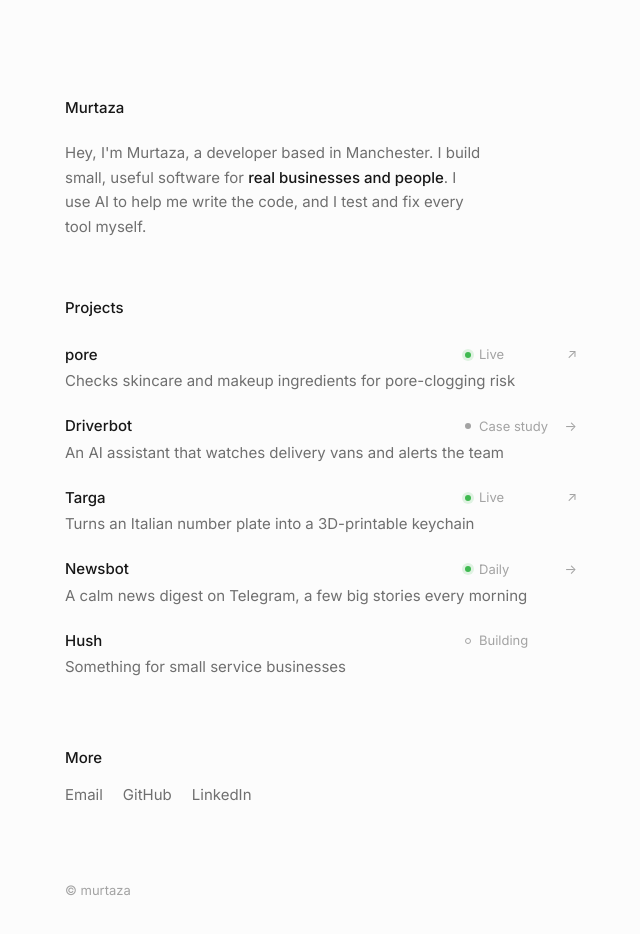
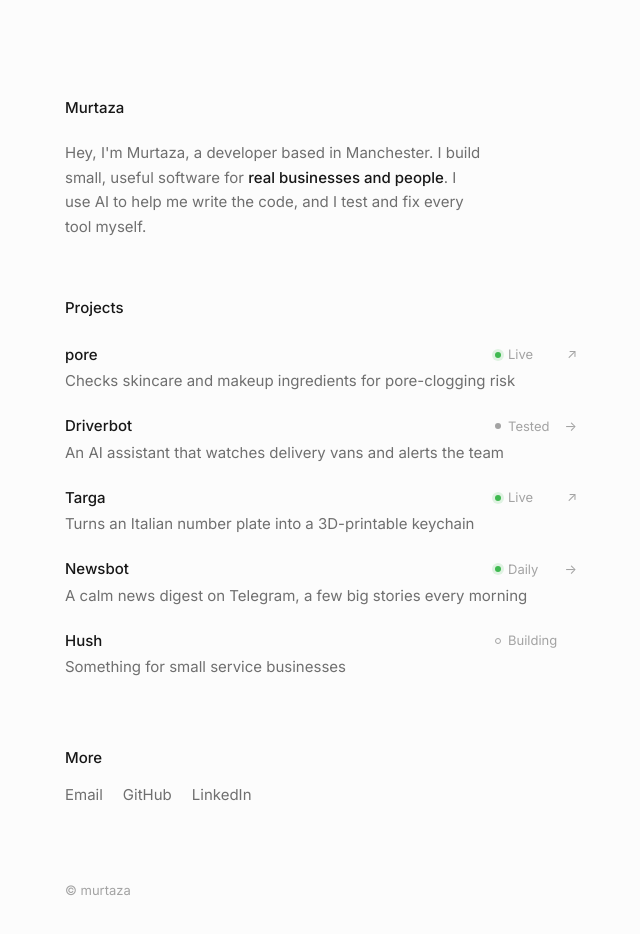
Before and after one commit to murtaza-waqar-257/portfolio, a plain HTML site: page minimal.html in a window 1280 px wide. Shown: the whole page, without its empty margins (319-959 px from the left). Drawn offline with Linux system fonts and the light colour scheme.

Commit message:
Tighter aligned status column
Co-Authored-By: Claude Opus 5.5 <noreply@anthropic.com>
Claude-Session: https://claude.ai/code/session_01FWnBPf5kC9zaMZ897J1xA9

```diff
--- a/minimal.html
+++ b/minimal.html
@@ -37,7 +37,7 @@
   a.item:hover{background:var(--hover)}
   .item .name{font-weight:500}
   .item .desc{grid-column:1/-1;color:var(--muted)}
-  .item .meta{color:var(--faint);font-size:13px;align-self:center;display:grid;grid-template-columns:6px 1fr 12px;align-items:center;gap:8px;width:112px}
+  .item .meta{color:var(--faint);font-size:13px;align-self:center;display:grid;grid-template-columns:6px 50px 12px;align-items:center;gap:7px}
   .item .meta .arrow{justify-self:end}
   .item .arrow{display:inline-block;transition:transform .2s ease}
   a.item:hover .arrow{transform:translate(2px,-2px)}
@@ -69,7 +69,7 @@
         <span class="desc">Checks skincare and makeup ingredients for pore-clogging risk</span>
       </a></li>
       <li><a class="item" href="driver-bot.html">
-        <span class="name">Driverbot</span><span class="meta"><i class="tested"></i>Case study<span class="arrow">→</span></span>
+        <span class="name">Driverbot</span><span class="meta"><i class="tested"></i>Tested<span class="arrow">→</span></span>
         <span class="desc">An AI assistant that watches delivery vans and alerts the team</span>
       </a></li>
       <li><a class="item" href="https://waqarmmurtaza-dev.github.io/hiway-keychain/" target="_blank" rel="noopener">
```
